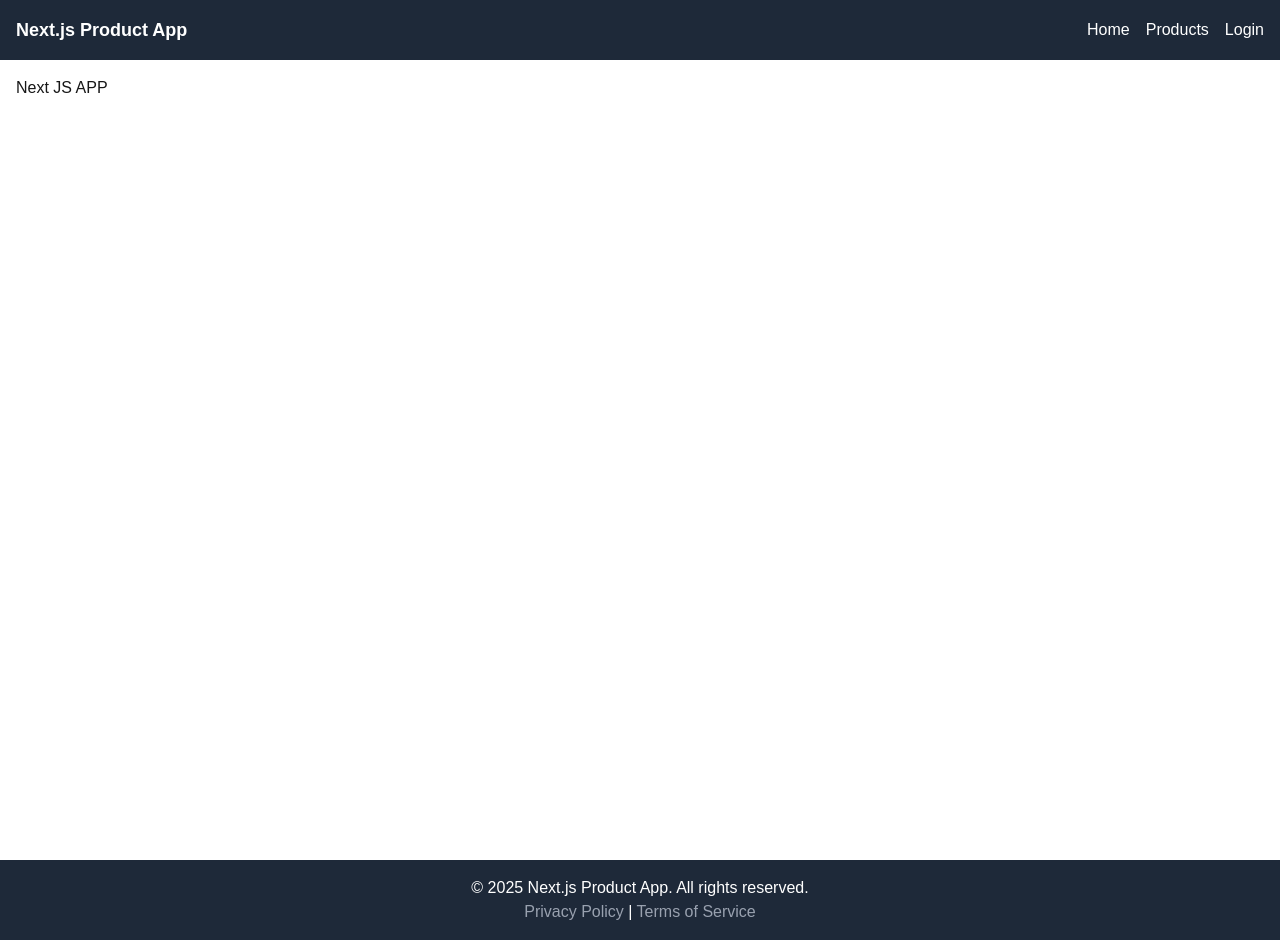
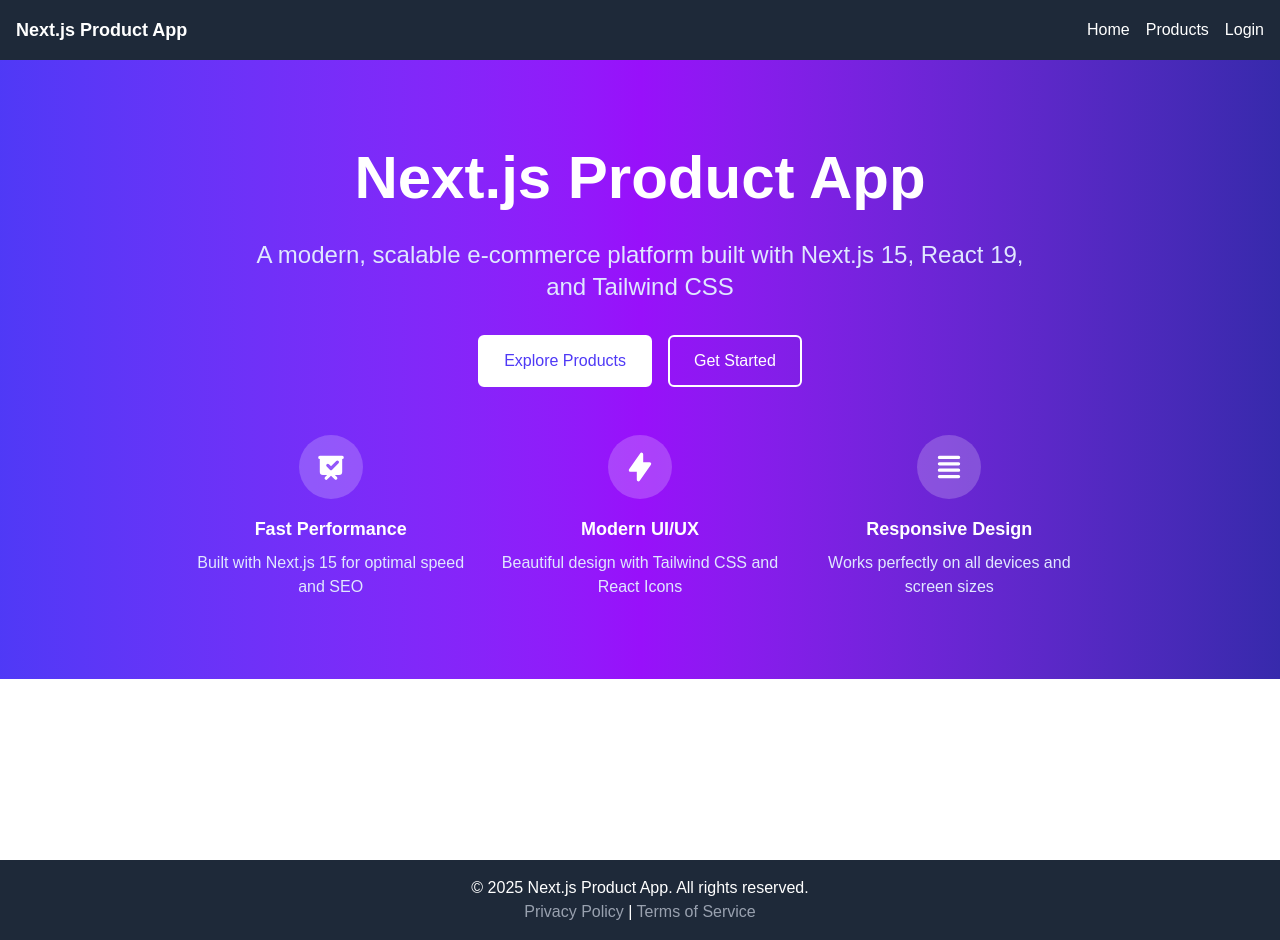
Before and after one commit to omarfaruk-dev/nextjs-app, a Next.js app: page / in a window 1280 px wide. Built offline with nearby package versions, Linux system fonts and the light colour scheme.

Commit message:
hero added

```diff
--- a/src/app/components/Button.js
+++ b/src/app/components/Button.js
@@ -22,7 +22,9 @@ const Button = ({
         danger: 'bg-red-600 text-white hover:bg-red-700 focus:ring-red-500',
         warning: 'bg-yellow-600 text-white hover:bg-yellow-700 focus:ring-yellow-500',
         outline: 'border border-gray-300 bg-white text-gray-700 hover:bg-gray-50 focus:ring-indigo-500',
-        ghost: 'bg-transparent text-gray-700 hover:bg-gray-100 focus:ring-gray-500'
+        ghost: 'bg-transparent text-gray-700 hover:bg-gray-100 focus:ring-gray-500',
+        'hero-primary': 'bg-white text-indigo-600 hover:bg-gray-100 border-2 border-white focus:ring-white',
+        'hero-outline': 'border-2 border-white text-white hover:bg-white hover:text-indigo-600 focus:ring-white'
     };
 
     const sizes = {
--- /dev/null
+++ b/src/app/components/Hero.js
@@ -0,0 +1,67 @@
+import React from 'react';
+import Link from 'next/link';
+import Button from './Button';
+
+const Hero = () => {
+    return (
+        <div className="hero bg-gradient-to-r from-indigo-600 via-purple-600 to-indigo-800 text-white py-20">
+            <div className="container mx-auto text-center px-4">
+                <h1 className="text-4xl md:text-6xl font-bold mb-6 leading-tight">
+                    Next.js Product App
+                </h1>
+                <p className="text-xl md:text-2xl mb-8 max-w-3xl mx-auto text-indigo-100">
+                    A modern, scalable e-commerce platform built with Next.js 15, React 19, and Tailwind CSS
+                </p>
+                <div className="flex flex-col sm:flex-row gap-4 justify-center items-center">
+                    <Link href="/products">
+                        <Button
+                            variant="hero-primary"
+                            size="lg"
+                        >
+                            Explore Products
+                        </Button>
+                    </Link>
+                    <Link href="/login">
+                        <Button
+                            variant="hero-outline"
+                            size="lg"
+                        >
+                            Get Started
+                        </Button>
+                    </Link>
+                </div>
+                <div className="mt-12 grid grid-cols-1 md:grid-cols-3 gap-8 max-w-4xl mx-auto">
+                    <div className="text-center">
+                        <div className="bg-white/20 rounded-full w-16 h-16 flex items-center justify-center mx-auto mb-4">
+                            <svg className="w-8 h-8" fill="currentColor" viewBox="0 0 20 20">
+                                <path fillRule="evenodd" d="M3 3a1 1 0 000 2v8a2 2 0 002 2h2.586l-1.293 1.293a1 1 0 101.414 1.414L10 15.414l2.293 2.293a1 1 0 001.414-1.414L12.414 15H15a2 2 0 002-2V5a1 1 0 100-2H3zm11.707 4.707a1 1 0 00-1.414-1.414L10 9.586 8.707 8.293a1 1 0 00-1.414 1.414l2 2a1 1 0 001.414 0l4-4z" clipRule="evenodd" />
+                            </svg>
+                        </div>
+                        <h3 className="text-lg font-semibold mb-2">Fast Performance</h3>
+                        <p className="text-indigo-100">Built with Next.js 15 for optimal speed and SEO</p>
+                    </div>
+                    <div className="text-center">
+                        <div className="bg-white/20 rounded-full w-16 h-16 flex items-center justify-center mx-auto mb-4">
+                            <svg className="w-8 h-8" fill="currentColor" viewBox="0 0 20 20">
+                                <path fillRule="evenodd" d="M11.3 1.046A1 1 0 0112 2v5h4a1 1 0 01.82 1.573l-7 10A1 1 0 018 18v-5H4a1 1 0 01-.82-1.573l7-10a1 1 0 011.12-.38z" clipRule="evenodd" />
+                            </svg>
+                        </div>
+                        <h3 className="text-lg font-semibold mb-2">Modern UI/UX</h3>
+                        <p className="text-indigo-100">Beautiful design with Tailwind CSS and React Icons</p>
+                    </div>
+                    <div className="text-center">
+                        <div className="bg-white/20 rounded-full w-16 h-16 flex items-center justify-center mx-auto mb-4">
+                            <svg className="w-8 h-8" fill="currentColor" viewBox="0 0 20 20">
+                                <path fillRule="evenodd" d="M3 4a1 1 0 011-1h12a1 1 0 110 2H4a1 1 0 01-1-1zm0 4a1 1 0 011-1h12a1 1 0 110 2H4a1 1 0 01-1-1zm0 4a1 1 0 011-1h12a1 1 0 110 2H4a1 1 0 01-1-1zm0 4a1 1 0 011-1h12a1 1 0 110 2H4a1 1 0 01-1-1z" clipRule="evenodd" />
+                            </svg>
+                        </div>
+                        <h3 className="text-lg font-semibold mb-2">Responsive Design</h3>
+                        <p className="text-indigo-100">Works perfectly on all devices and screen sizes</p>
+                    </div>
+                </div>
+            </div>
+        </div>
+    );
+};
+
+export default Hero;
--- a/src/app/layout.js
+++ b/src/app/layout.js
@@ -25,7 +25,7 @@ export default function RootLayout({ children }) {
         className={`${geistSans.variable} ${geistMono.variable} antialiased`}
       >
           <Navbar />
-        <main className="w-full min-h-screen mx-auto p-4">
+        <main className="w-full min-h-screen mx-auto">
           {children}
         </main>
           <Footer />
--- a/src/app/page.js
+++ b/src/app/page.js
@@ -1,9 +1,9 @@
-import Image from "next/image";
+import Hero from './components/Hero';
 
 export default function Home() {
   return (
     <div>
-      <h1>Next JS APP</h1>
+      <Hero />
     </div>
   );
 }
```
